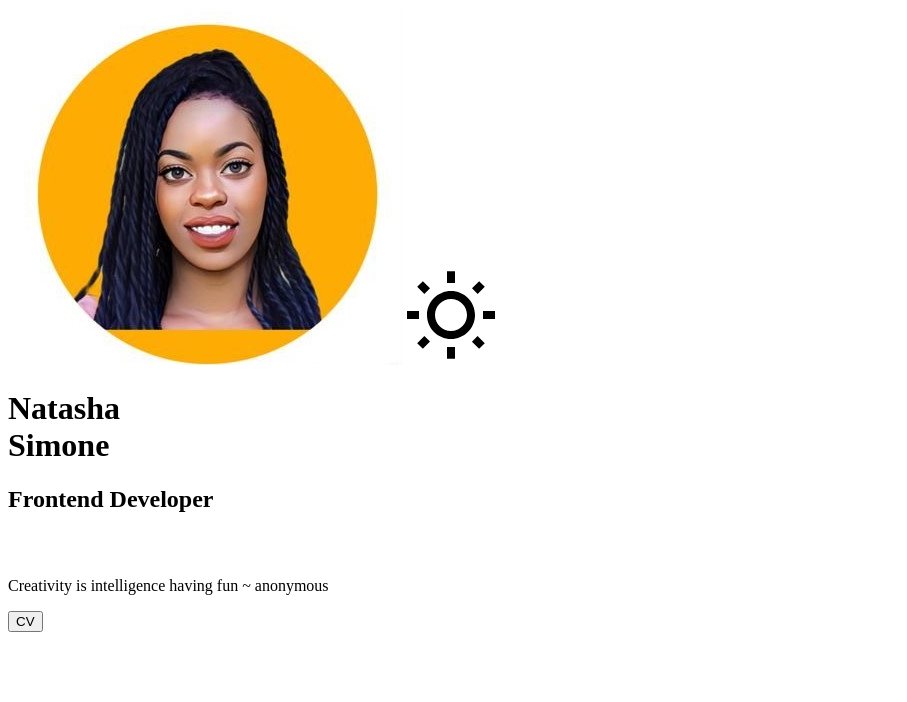
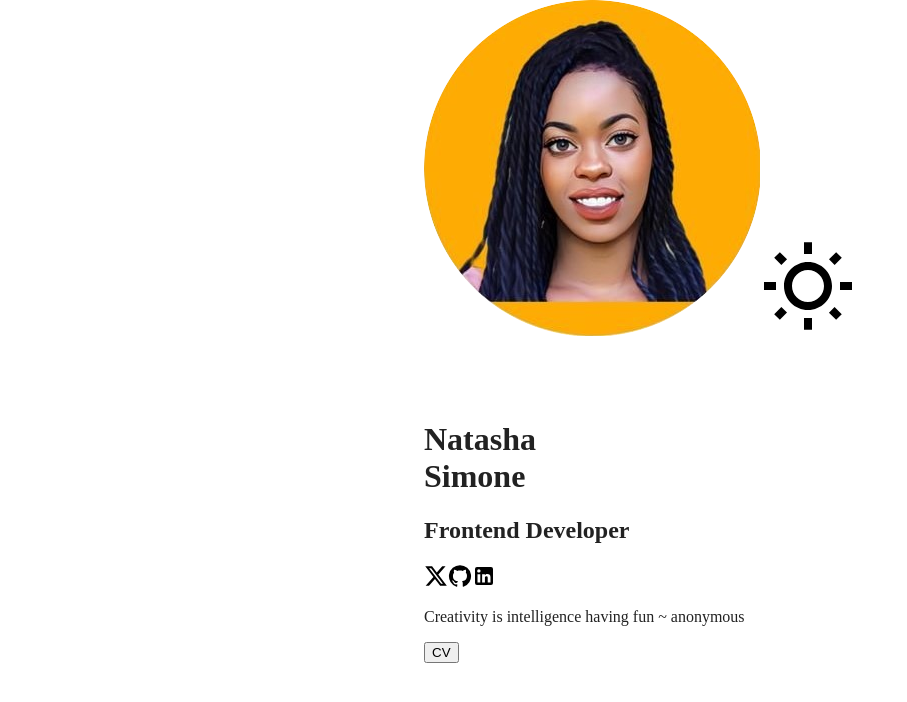
Before and after one commit to NatSim/natasha-portfolio, a React (Create React App) app in the folder my-app/: page / in a window 1280 px wide. Shown: the top 702 px of the page, without its empty margins (0-907 px from the left). Built offline with nearby package versions, Linux system fonts and the light colour scheme.

Commit message:
style: update hero

```diff
--- a/my-app/src/App.css
+++ b/my-app/src/App.css
@@ -1,25 +1,38 @@
 :root{
   --background-color:#fff;
-  --btn-color: '# FDCA40';
-   --btn-text-color:'#fff';
-  --project-card-bg:'#fffff00';
-  --text-color:'#222';
-  --form-text-color:'#555';
-  --footer-text-color:'#888';
+  --btn-color: #FDCA40;
+   --btn-text-color:#fff;
+  --project-card-bg:#ffffff00;
+  --text-color:#222;
+  --form-text-color:#555;
+  --footer-text-color:#888;
 }
 
 
 [data-theme='dark']{
     --background-color:#222;
-    --btn-color: '#7FC6A4';
-    --btn-text-color:'#fff';
-    --project-card-bg:'#fffff00';
-    --text-color:'#222';
-    --form-text-color:'#555';
-    --footer-text-color:'#888';
+    --btn-color: #fff;
+    --btn-text-color:#222;
+    --project-card-bg:#fff;
+    --text-color:#fff;
+    --form-text-color:#fff;
+    --footer-text-color:#bbb;
   }
 
 
   body{
     background-color: var(--background-color);
+    display:flex;
+    justify-content: center;
+    margin: 0 auto 60px;
   }
+
+  #root{
+    display: flex;
+    flex-direction: column;
+    gap: 60px;
+  }
+
+  h1,h2,h3,p {
+    color: var(--text-color);
+  }
--- a/my-app/src/components/Hero/Hero.jsx
+++ b/my-app/src/components/Hero/Hero.jsx
@@ -1,6 +1,6 @@
 import styles from "./Hero.module.css";
 //logos
-import heroImg from "../../assets/hero-image.jpg";
+import heroImg from "../../assets/hero-image-crop.png";
 import webSunny from "../../assets/wb_sunny.png";
 import webMoon from "../../assets/dark_mode_moon.png";
 import XIcon from "@mui/icons-material/X";
@@ -21,13 +21,13 @@ function Hero() {
         className={styles.twitter}
         href='https://twitter.com/tasha_simone5'
         alt=''
-        sx={{ ...{ filter: "invert(1)" } }}
       ></XIcon>
     ) : (
       <XIcon
         href='https://twitter.com/tasha_simone5'
         alt=''
         className={styles.twitter}
+        sx={{ ...{ filter: "invert(1)" } }}
       ></XIcon>
     );
   const githubIcon =
@@ -36,13 +36,13 @@ function Hero() {
         className={styles.github}
         href='https://github.com/NatSim'
         alt=''
-        sx={{ ...{ filter: "invert(1)" } }}
       ></GitHubIcon>
     ) : (
       <GitHubIcon
         className={styles.github}
         href='https://github.com/NatSim'
         alt=''
+        sx={{ ...{ filter: "invert(1)" } }}
       ></GitHubIcon>
     );
   const linkedinIcon =
@@ -50,12 +50,12 @@ function Hero() {
       <LinkedInIcon
         className={styles.linkedin}
         alt={"linkedin icon"}
-        sx={{ ...{ filter: "invert(1)" } }}
       ></LinkedInIcon>
     ) : (
       <LinkedInIcon
         className={styles.linkedin}
         alt={"linkedin icon"}
+        sx={{ ...{ filter: "invert(1)" } }}
       ></LinkedInIcon>
     );
   return (
```
Also changed, not shown: my-app/src/assets/hero-image-crop.png (added).
